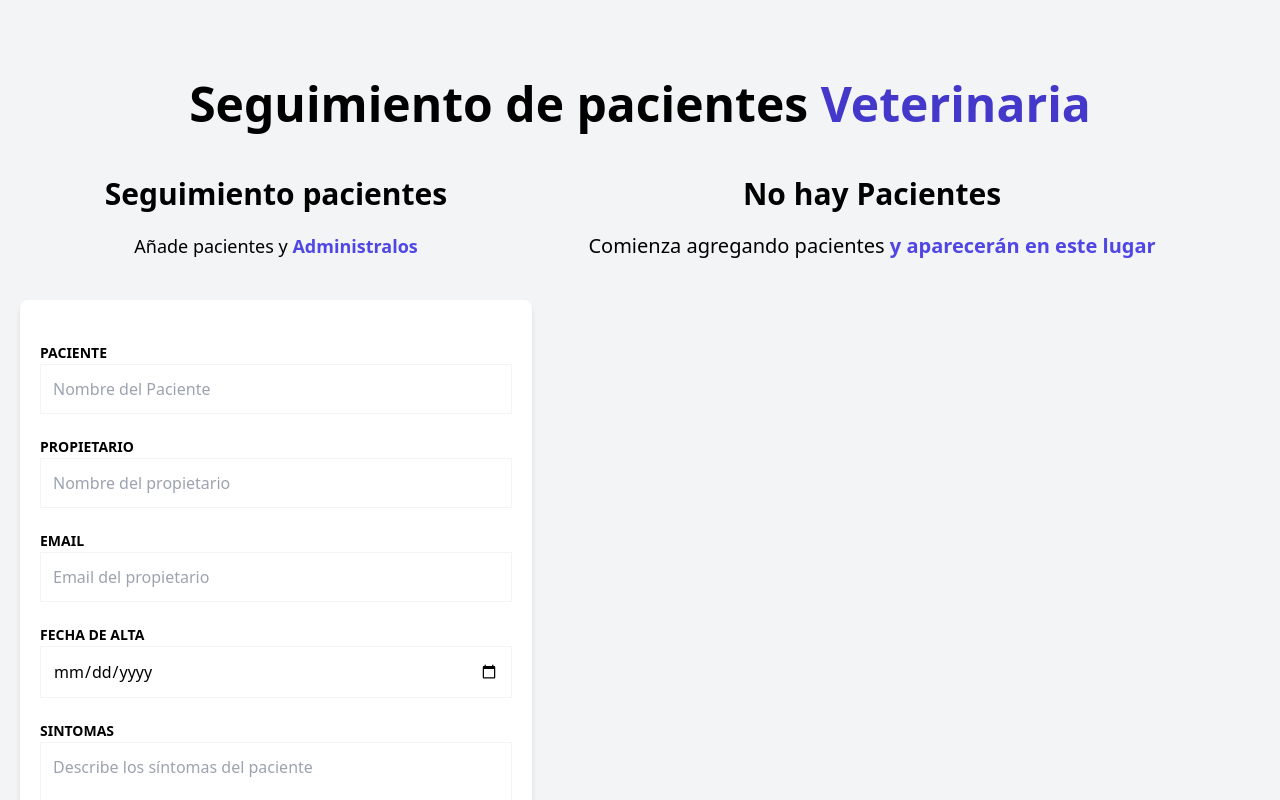
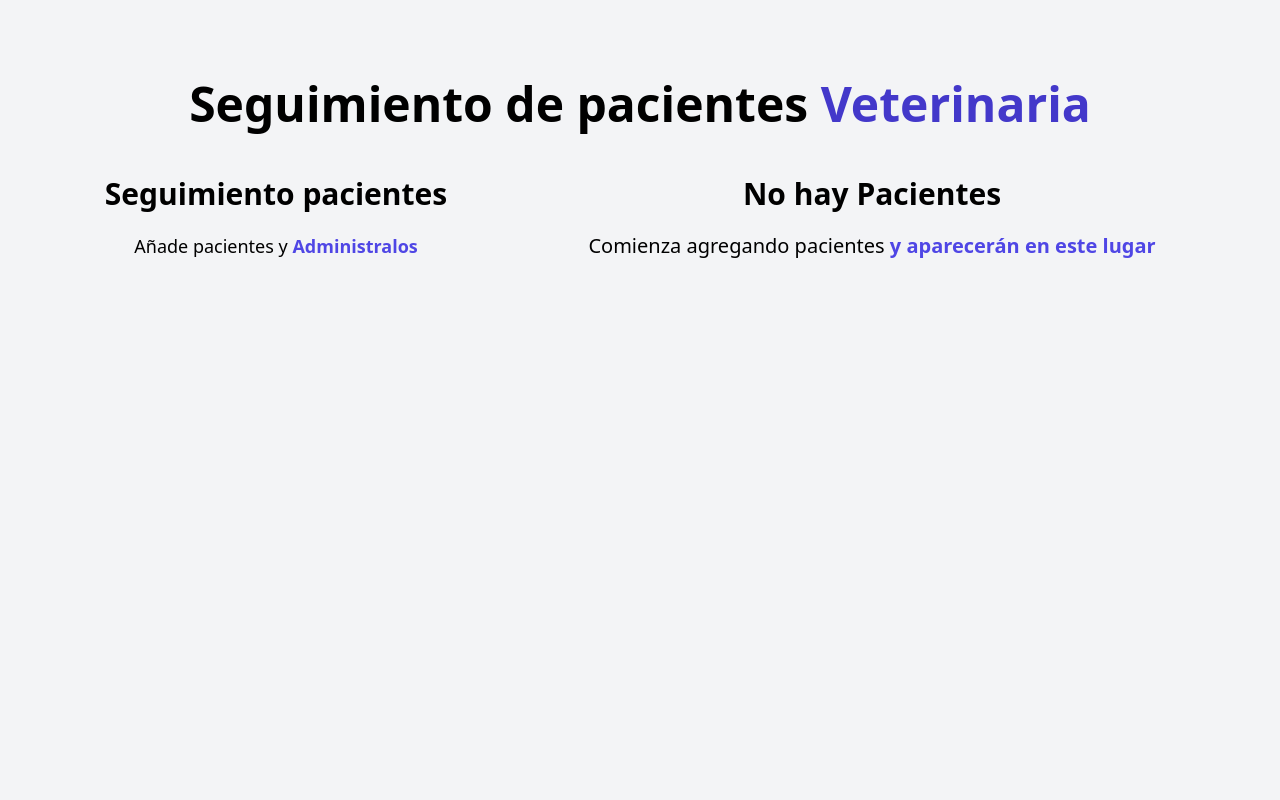
Before and after one commit to Luis-Alvarezz/Pacientes_Zustand, a React (Vite) app: page / in a window 1280 px wide. Shown: the top 800 px of the page. Built offline with nearby package versions, Linux system fonts and the light colour scheme.

Commit message:
[ADD ]: Llenae el formulario al editar un paciente

```diff
--- a/src/components/PatientForm.tsx
+++ b/src/components/PatientForm.tsx
@@ -3,12 +3,13 @@ import { useForm } from 'react-hook-form'
 import { Error } from './Error'
 import type { DraftPatient } from '../types'
 import { usePatientStore } from '../store'
+import { useEffect } from 'react'
 
 export const PatientForm = () => {
-  const { addPatient } = usePatientStore() // * Forma 1 de extraer STATE y Funciones
+  const { addPatient, activeId, patients } = usePatientStore() // * Forma 1 de extraer STATE y Funciones
   // const addPatient = usePatientStore((state) => state.addPatient) // * Forma 2 de extraer STATE y Funciones
 
-  const {register, handleSubmit, formState: { errors }, reset } = useForm<DraftPatient>()
+  const {register, handleSubmit, formState: { errors }, reset, setValue } = useForm<DraftPatient>()
   // console.log(errors)
 
   const registerPatient = (data: DraftPatient) => { // * date recuperamos la informacion del formulario
@@ -21,6 +22,18 @@ export const PatientForm = () => {
     reset()
   }
 
+  useEffect(() => {
+    if (activeId) {
+      const activePatient = patients.filter( (patient) => patient.id === activeId)[0] // * [0] para que NO retorne un array, sino un objeto
+      // console.log(activePatient);
+      setValue('name', activePatient.name)
+      setValue('caretaker', activePatient.caretaker)
+      setValue('email', activePatient.email)
+      setValue('date', activePatient.date)
+      setValue('symtoms', activePatient.symtoms)
+    }
+  },[activeId])
+
 
   return (
     <div className="md:w-1/2 lg:w-2/5 mx-5">
@@ -30,6 +43,7 @@ export const PatientForm = () => {
         <span className="text-indigo-600 font-bold">Administralos</span>
       </p>
 
+      { activeId && (
         <form action="" className="bg-white shadow-md rounded-lg py-10 px-5 mb-10" onSubmit={handleSubmit(registerPatient)}>
           <div className="mb-5">
             <label htmlFor="name" className="text-sm uppercase font-bold">
@@ -132,6 +146,7 @@ export const PatientForm = () => {
             value='Guardar Paciente'
           />
         </form>
+      ) }
     </div>
   )
 }
```
Lines whose indentation alone changed are shown as unchanged.
